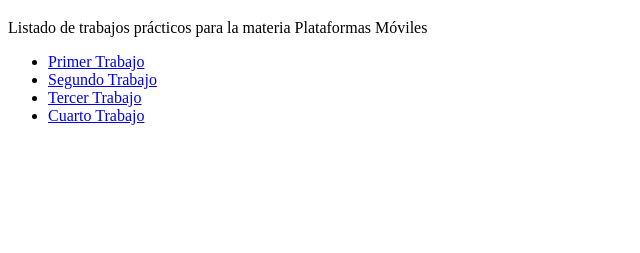
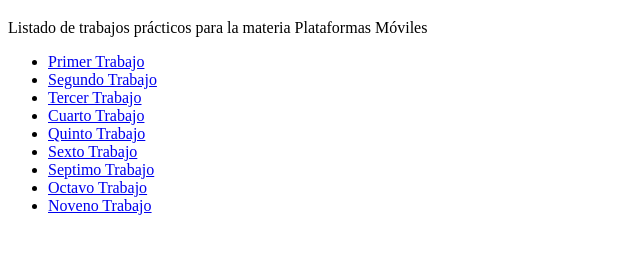
Before and after one commit to 94mjr/plataformas-moviles-entregas, a plain HTML site: page index.html in a window 1280 px wide. Shown: the part 61-314 px from the top of the page, without its empty margins (0-640 px from the left). Drawn offline with Linux system fonts and the light colour scheme.

Commit message:
Expand trabajos list in index.html
Added additional links for fifth to ninth trabajos.

```diff
--- a/index.html
+++ b/index.html
@@ -11,6 +11,11 @@
         <li><a href="../plataformas-moviles-entregas/tp-2/index.html">Segundo Trabajo</a></li>
         <li><a href="../plataformas-moviles-entregas/tp-3/index.html">Tercer Trabajo</a></li>
         <li><a href="../plataformas-moviles-entregas/tp-4/index.html">Cuarto Trabajo</a></li>
+         <li><a href="../plataformas-moviles-entregas/tp-1/index.html">Quinto Trabajo</a></li>
+        <li><a href="../plataformas-moviles-entregas/tp-2/index.html">Sexto Trabajo</a></li>
+        <li><a href="../plataformas-moviles-entregas/tp-3/index.html">Septimo Trabajo</a></li>
+        <li><a href="../plataformas-moviles-entregas/tp-4/index.html">Octavo Trabajo</a></li>
+        <li><a href="../plataformas-moviles-entregas/tp-4/index.html">Noveno Trabajo</a></li>
      </ul>
    </body>
 </html>
```
